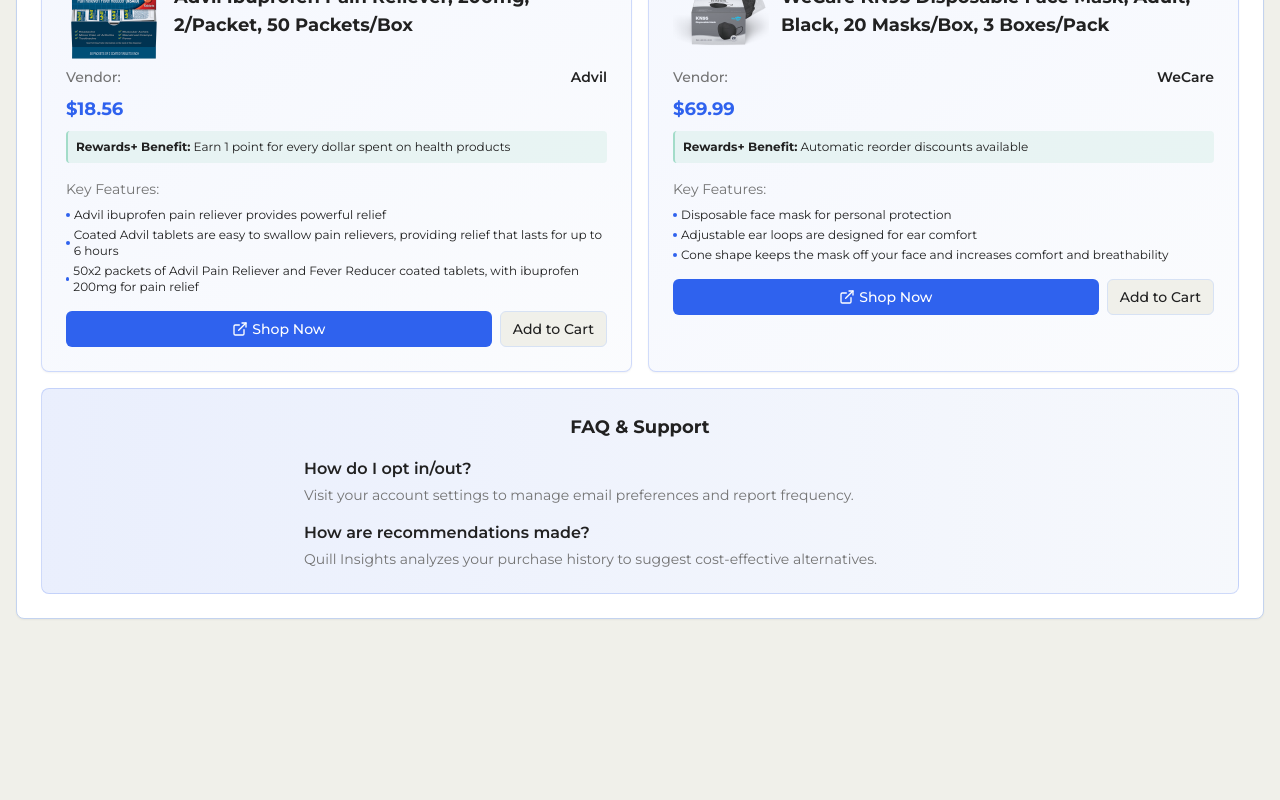
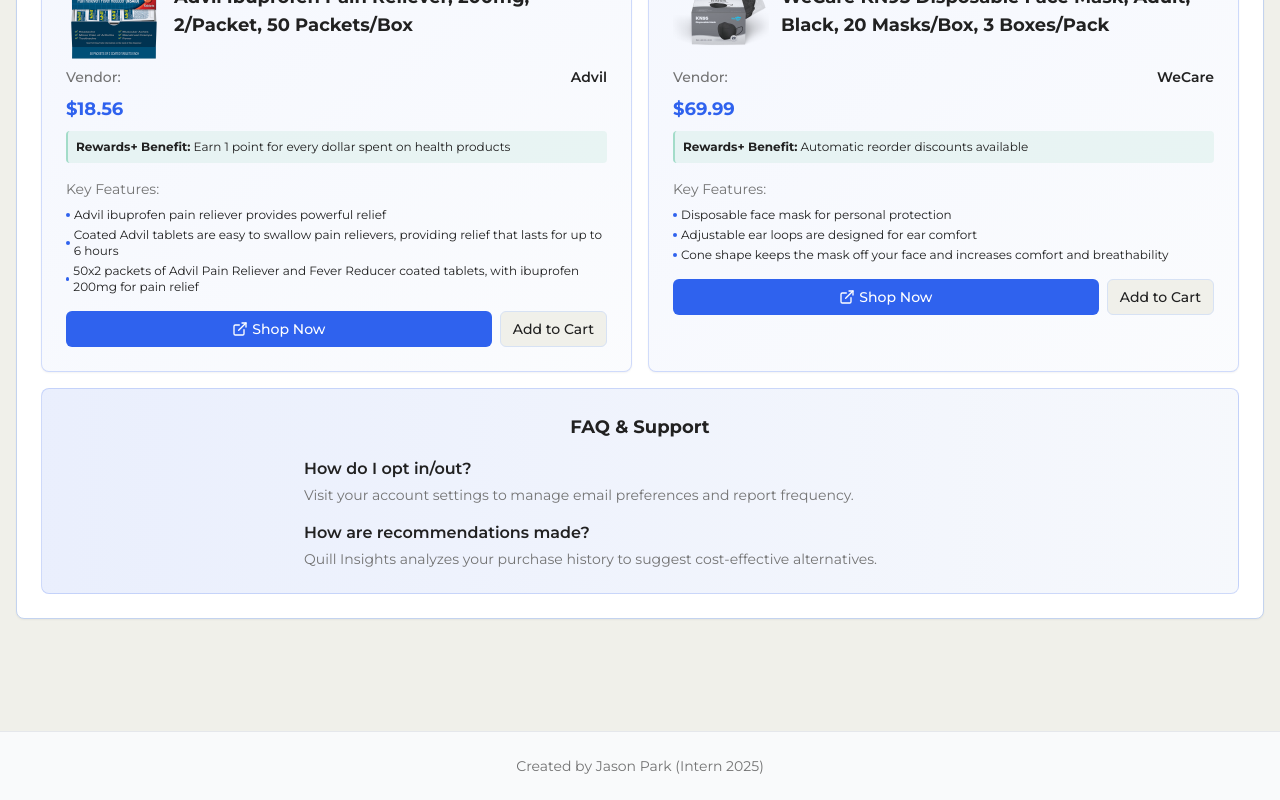
Before and after one commit to jasonpark41/quill-insights, a React (Vite) app: page / in a window 1280 px wide. Shown: the part 4184-4984 px from the top of the page. Before the commit the page ends 4867 px from the top, so only its background shows below. Built offline with nearby package versions, Linux system fonts and the light colour scheme.

Commit message:
FINAL CHANGES

```diff
--- a/src/components/BudgetingDashboard.tsx
+++ b/src/components/BudgetingDashboard.tsx
@@ -355,6 +355,14 @@
           </CardContent>
         </Card>
       </div>
+
+      <footer className="bg-gray-50 border-t border-gray-200 py-6 mt-12">
+        <div className="container mx-auto px-4 text-center">
+          <p className="text-sm text-muted-foreground">
+            Created by Jason Park (Intern 2025)
+          </p>
+        </div>
+      </footer>
     </div>
   );
 };
--- a/src/components/PurchasingManager.tsx
+++ b/src/components/PurchasingManager.tsx
@@ -415,7 +415,13 @@
         </Card>
       </div>
 
-
+      <footer className="bg-gray-50 border-t border-gray-200 py-6 mt-12">
+        <div className="container mx-auto px-4 text-center">
+          <p className="text-sm text-muted-foreground">
+            Created by Jason Park (Intern 2025)
+          </p>
+        </div>
+      </footer>
     </div>
   );
 };
```
